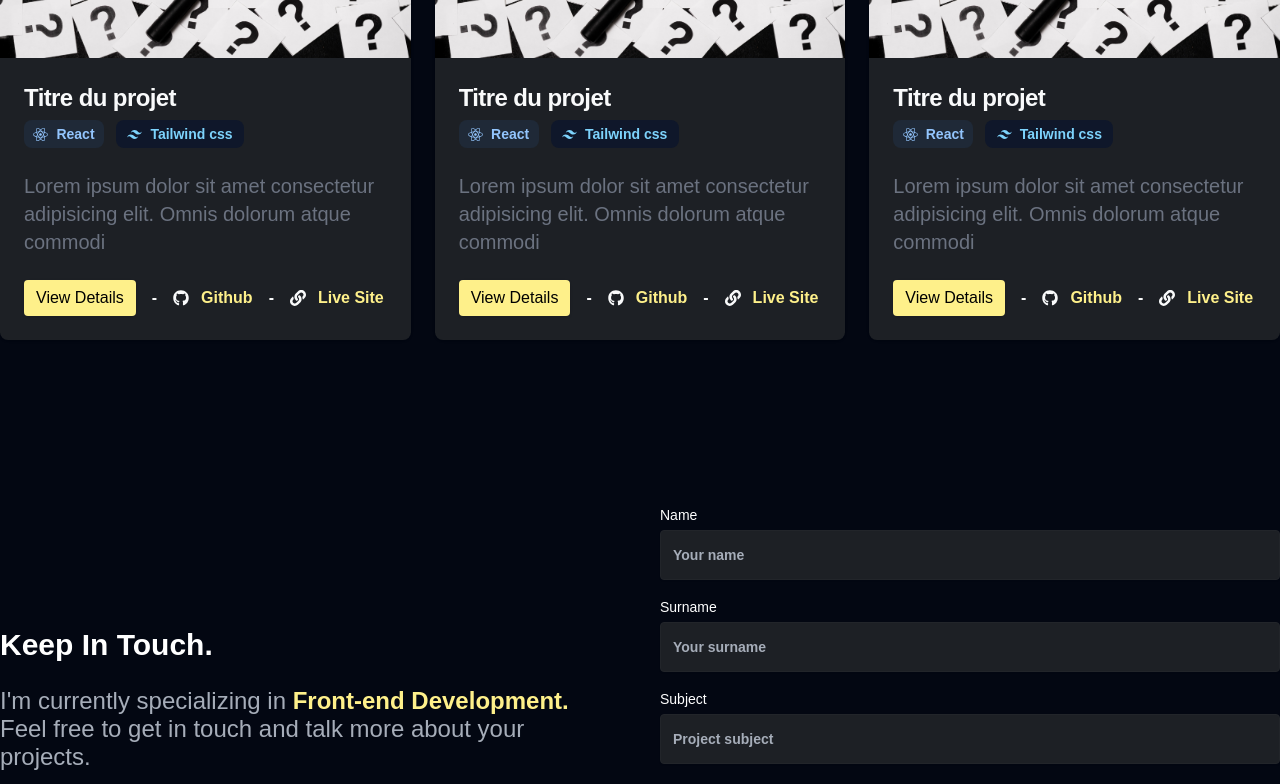
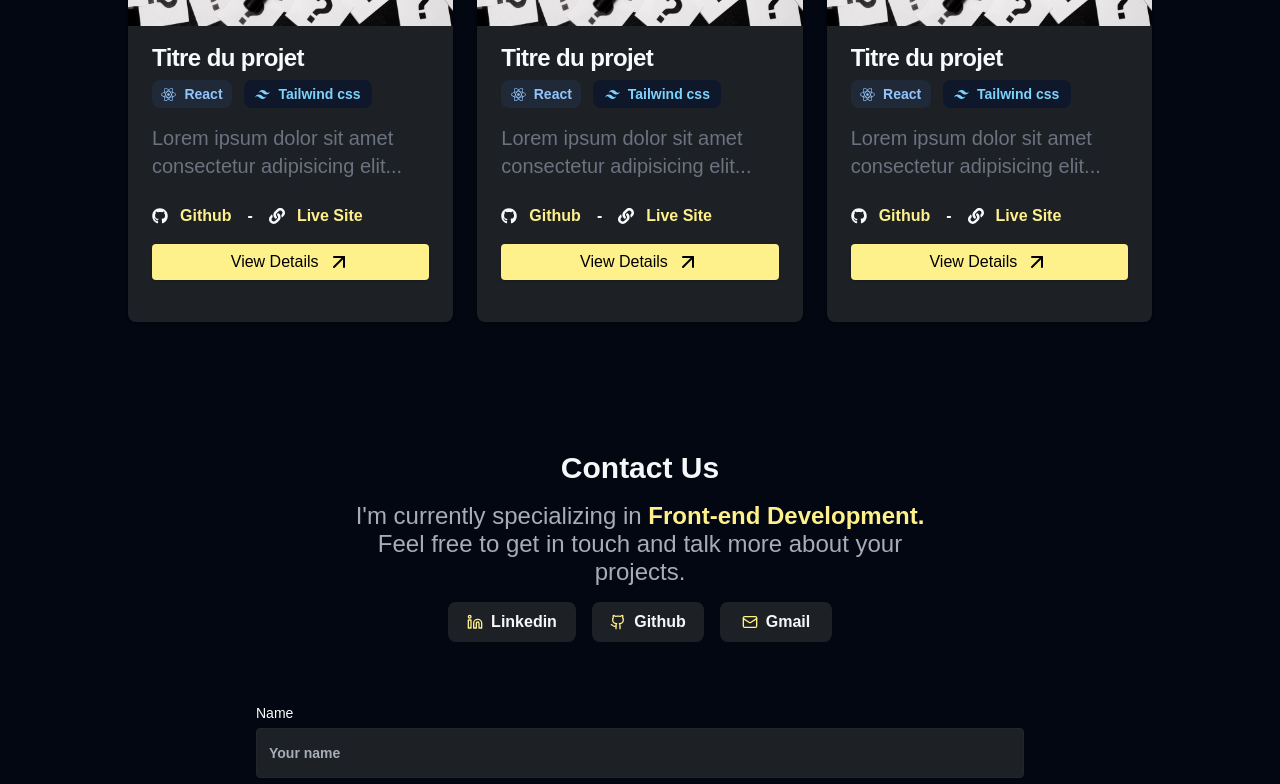
Before and after one commit to Zoul-Coding/portfolio, a React (Vite) app: page / in a window 1280 px wide. Shown: the part 1700-2484 px from the top of the page. Built offline with nearby package versions, Linux system fonts and the light colour scheme.

Commit message:
updated session contact

```diff
--- a/src/interface/Contact/Contact.tsx
+++ b/src/interface/Contact/Contact.tsx
@@ -1,5 +1,4 @@
-import { FaLinkedin } from "react-icons/fa";
-import { IoMail } from "react-icons/io5";
+import { LucideLinkedin, LucideGithub, Mail } from 'lucide-react';
 import { Input } from "@/components/ui/input";
 import { Textarea } from "@/components/ui/textarea";
 import { Label } from "@/components/ui/label";
@@ -7,16 +6,14 @@ import { Button } from "@/components/ui/button";
 
 const Contact = () => {
   return (
-    <section className="max-w-screen-xl mx-auto xl:px-0 px-5 pt-16 pb-16">
-      <div className="flex justify-between items-center lg:flex-row flex-col gap-10">
+    <section className="max-w-screen-md mx-auto xl:px-0 px-5 pt-16 pb-16">
+      <div className="flex justify-between items-center flex-col gap-10">
         {/* ---- Right Side ---- */}
         <div className="w-full">
           {/* Header */}
           <div>
-            <h1 className="text-3xl md:text-start text-center font-bold text-white">
-              Keep In Touch.
-            </h1>
-            <p className="text-muted-foreground max-w-xl font-normal text-2xl md:text-start text-center leading-[28px] pt-6">
+            <h3 className="md:text-3xl text-2xl text-center font-bold">Contact Us</h3>
+            <p className="text-muted-foreground max-w-xl mx-auto font-normal text-2xl text-center leading-[28px] pt-4">
               I'm currently specializing in{" "}
               <span className="text-yellow-200">Front-end Development.</span>{" "}
               Feel free to get in touch and talk more about your projects.
@@ -24,29 +21,37 @@ const Contact = () => {
           </div>
 
           {/* Social Buttons */}
-          <div className="flex md:justify-start justify-center space-x-4 pt-6">
+          <div className="flex md:justify-center justify-center space-x-4 pt-4">
             <a
               href="https://www.linkedin.com/in/zoulkifirou-sabi-adam-73ab0b296"
               target="_blank"
               className="bg-secondary hover:bg-gray-700 flex items-center justify-center gap-2 w-32 h-10 rounded-[8px]"
             >
-              <FaLinkedin className="text-yellow-200" size={16} />
-              <p className="text-md font-bold">LinkedIn</p>
+              <LucideLinkedin className="text-yellow-200" size={16} />
+              <p className="text-md font-bold">Linkedin</p>
             </a>
-
             <a
-              href="mailto:zoulkifirousabiadam@gmail.com"
+              href="https://github.com/Zoul-Coding"
+              target="_blank"
               className="bg-secondary hover:bg-gray-700 flex items-center justify-center gap-2 w-28 h-10 rounded-[8px]"
             >
-              <IoMail className="text-yellow-200" size={16} />
-              <p className="text-md font-bold">Email</p>
+              <LucideGithub className="text-yellow-200" size={16} />
+              <p className="text-md font-bold">Github</p>
+            </a>
+            <a
+              href="https://github.com/Zoul-Coding"
+              target="_blank"
+              className="bg-secondary hover:bg-gray-700 flex items-center justify-center gap-2 w-28 h-10 rounded-[8px]"
+            >
+              <Mail className="text-yellow-200" size={16} />
+              <p className="text-md font-bold">Gmail</p>
             </a>
           </div>
         </div>
 
         {/* ---- Left Side Block ---- */}
         {/* ---- Contact Form ---- */}
-        <form className="pt-10 space-y-5 w-full">
+        <form className="pt-6 space-y-5 w-full">
           {/* Name */}
           <div className="flex flex-col space-y-2">
             <Label htmlFor="name" className="text-white">
--- a/src/interface/Header/Header.tsx
+++ b/src/interface/Header/Header.tsx
@@ -51,7 +51,7 @@ const Header = () => {
           : "bg-transparent"
       }`}
     >
-      <div className="max-w-screen-xl mx-auto flex justify-between items-center xl:px-0 px-5 py-4">
+      <div className="max-w-screen-lg mx-auto flex justify-between items-center xl:px-0 px-5 py-4">
         <Link to="/" className="flex items-center gap-4">
            <img className="w-10 h-auto" src={Logo} alt="Logo" />
             <h2 className="text-2xl font-bold text-gray-300">zoul</h2>
--- a/src/interface/Projects/Projects.tsx
+++ b/src/interface/Projects/Projects.tsx
@@ -11,23 +11,24 @@ import { FaGithub } from "react-icons/fa";
 import { FaLink } from "react-icons/fa";
 import { RiTailwindCssFill } from "react-icons/ri";
 import { Button } from "@/components/ui/button";
+import { ArrowUpRight } from "lucide-react";
 
 const Projects = () => {
   return (
-    <div className="max-w-screen-xl mx-auto xl:px-0 px-5 pt-16 pb-16">
+    <div className="max-w-screen-lg mx-auto xl:px-0 px-5 pt-16 pb-16">
       <div className="">
         <h3 className="text-3xl font-bold text-center">Projects</h3>
         <p className="text-muted-foreground text-center font-normal text-2xl leading-[28px] pt-2">
           Lorem ipsum dolor sit amet consectetur, adipisicing elit.
         </p>
         <div className="grid lg:grid-cols-3 md:grid-cols-2 grid-cols-1 gap-6 pt-12">
-          <Card className="bg-secondary border-none rounded-[8px]">
+          <Card className="bg-secondary border-none rounded-[8px] h-[520px]">
             <img
               src={Img}
               alt=""
-              className="w-full md:h-64 h-72 rounded-t-[8px] rounded-b-0"
+              className="w-full md:h-56 h-72 rounded-t-[8px] rounded-b-0"
             />
-            <CardHeader className="pt-6 pb-0">
+            <CardHeader className="pt-4 pb-0">
               <CardTitle className="text-2xl font-bold">
                 Titre du projet
               </CardTitle>
@@ -42,20 +43,13 @@ const Projects = () => {
                 </span>
               </div>
             </CardHeader>
-            <CardContent className="pt-6 pb-6">
+            <CardContent className="pt-4 pb-6">
               <p className="text-gray-500 font-normal text-xl leading-[28px]">
-                Lorem ipsum dolor sit amet consectetur adipisicing elit. Omnis
-                dolorum atque commodi
+                Lorem ipsum dolor sit amet consectetur adipisicing elit...
               </p>
             </CardContent>
-            <CardFooter className="pt-0 pb-6">
+            <CardFooter className="pt-0 pb-6 flex flex-col items-start">
               <div className="flex items-center gap-4">
-                <div>
-                  <Button className="bg-yellow-200 text-black rounded px-3 py-4 font-medium hover:opacity-80 hover:bg-yellow-200 text-md">
-                    View Details
-                  </Button>
-                </div>
-                  <span>-</span>
                 <div className="flex items-center gap-3">
                   <FaGithub />
                   <a className="text-yellow-200 hover:opacity-80" href="">
@@ -70,15 +64,21 @@ const Projects = () => {
                   </a>
                 </div>
               </div>
+             <div className="pt-4 w-full">
+                <Button className="bg-yellow-200 w-full text-black flex items-center gap-2 rounded px-3 py-4 font-medium hover:opacity-80 hover:bg-yellow-200 text-md">
+                  View Details
+                  <ArrowUpRight />
+                </Button>
+              </div>
             </CardFooter>
           </Card>
-          <Card className="bg-secondary border-none rounded-[8px]">
+          <Card className="bg-secondary border-none rounded-[8px] h-[520px]">
             <img
               src={Img}
               alt=""
-              className="w-full md:h-64 h-72 rounded-t-[8px] rounded-b-0"
+              className="w-full md:h-56 h-72 rounded-t-[8px] rounded-b-0"
             />
-            <CardHeader className="pt-6 pb-0">
+            <CardHeader className="pt-4 pb-0">
               <CardTitle className="text-2xl font-bold">
                 Titre du projet
               </CardTitle>
@@ -93,20 +93,13 @@ const Projects = () => {
                 </span>
               </div>
             </CardHeader>
-            <CardContent className="pt-6 pb-6">
+            <CardContent className="pt-4 pb-6">
               <p className="text-gray-500 font-normal text-xl leading-[28px]">
-                Lorem ipsum dolor sit amet consectetur adipisicing elit. Omnis
-                dolorum atque commodi
+                Lorem ipsum dolor sit amet consectetur adipisicing elit...
               </p>
             </CardContent>
-            <CardFooter className="pt-0 pb-6">
+            <CardFooter className="pt-0 pb-6 flex flex-col items-start">
               <div className="flex items-center gap-4">
-                <div>
-                  <Button className="bg-yellow-200 text-black rounded px-3 py-4 font-medium hover:opacity-80 hover:bg-yellow-200 text-md">
-                    View Details
-                  </Button>
-                </div>
-                  <span>-</span>
                 <div className="flex items-center gap-3">
                   <FaGithub />
                   <a className="text-yellow-200 hover:opacity-80" href="">
@@ -121,15 +114,21 @@ const Projects = () => {
                   </a>
                 </div>
               </div>
+              <div className="pt-4 w-full">
+                <Button className="bg-yellow-200 w-full text-black flex items-center gap-2 rounded px-3 py-4 font-medium hover:opacity-80 hover:bg-yellow-200 text-md">
+                  View Details
+                  <ArrowUpRight />
+                </Button>
+              </div>
             </CardFooter>
           </Card>
-          <Card className="bg-secondary border-none rounded-[8px]">
+           <Card className="bg-secondary border-none rounded-[8px] h-[520px]">
             <img
               src={Img}
               alt=""
-              className="w-full md:h-64 h-72 rounded-t-[8px] rounded-b-0"
+              className="w-full md:h-56 h-72 rounded-t-[8px] rounded-b-0"
             />
-            <CardHeader className="pt-6 pb-0">
+            <CardHeader className="pt-4 pb-0">
               <CardTitle className="text-2xl font-bold">
                 Titre du projet
               </CardTitle>
@@ -144,20 +143,13 @@ const Projects = () => {
                 </span>
               </div>
             </CardHeader>
-            <CardContent className="pt-6 pb-6">
+            <CardContent className="pt-4 pb-6">
               <p className="text-gray-500 font-normal text-xl leading-[28px]">
-                Lorem ipsum dolor sit amet consectetur adipisicing elit. Omnis
-                dolorum atque commodi
+                Lorem ipsum dolor sit amet consectetur adipisicing elit...
               </p>
             </CardContent>
-            <CardFooter className="pt-0 pb-6">
+            <CardFooter className="pt-0 pb-6 flex flex-col items-start">
               <div className="flex items-center gap-4">
-                <div>
-                  <Button className="bg-yellow-200 text-black rounded px-3 py-4 font-medium hover:opacity-80 hover:bg-yellow-200 text-md">
-                    View Details
-                  </Button>
-                </div>
-                  <span>-</span>
                 <div className="flex items-center gap-3">
                   <FaGithub />
                   <a className="text-yellow-200 hover:opacity-80" href="">
@@ -172,6 +164,12 @@ const Projects = () => {
                   </a>
                 </div>
               </div>
+              <div className="pt-4 w-full">
+                <Button className="bg-yellow-200 w-full text-black flex items-center gap-2 rounded px-3 py-4 font-medium hover:opacity-80 hover:bg-yellow-200 text-md">
+                  View Details
+                  <ArrowUpRight />
+                </Button>
+              </div>
             </CardFooter>
           </Card>
         </div>
--- a/src/interface/Skills/Skills.tsx
+++ b/src/interface/Skills/Skills.tsx
@@ -8,7 +8,7 @@ import TypeScriptImg from '/img/typescript.svg';
 
 const Skills = () => {
     return (
-        <div className="max-w-screen-xl mx-auto xl:px-0 px-5 pt-16 pb-16">
+        <div className="max-w-screen-lg mx-auto xl:px-0 px-5 pt-16 pb-16">
             <div className="">
                 <h3 className="md:text-3xl text-2xl text-center font-bold">Skills</h3>
                 <p className="text-muted-foreground text-center font-normal md:text-2xl text-1xl leading-[28px] pt-2">
```
